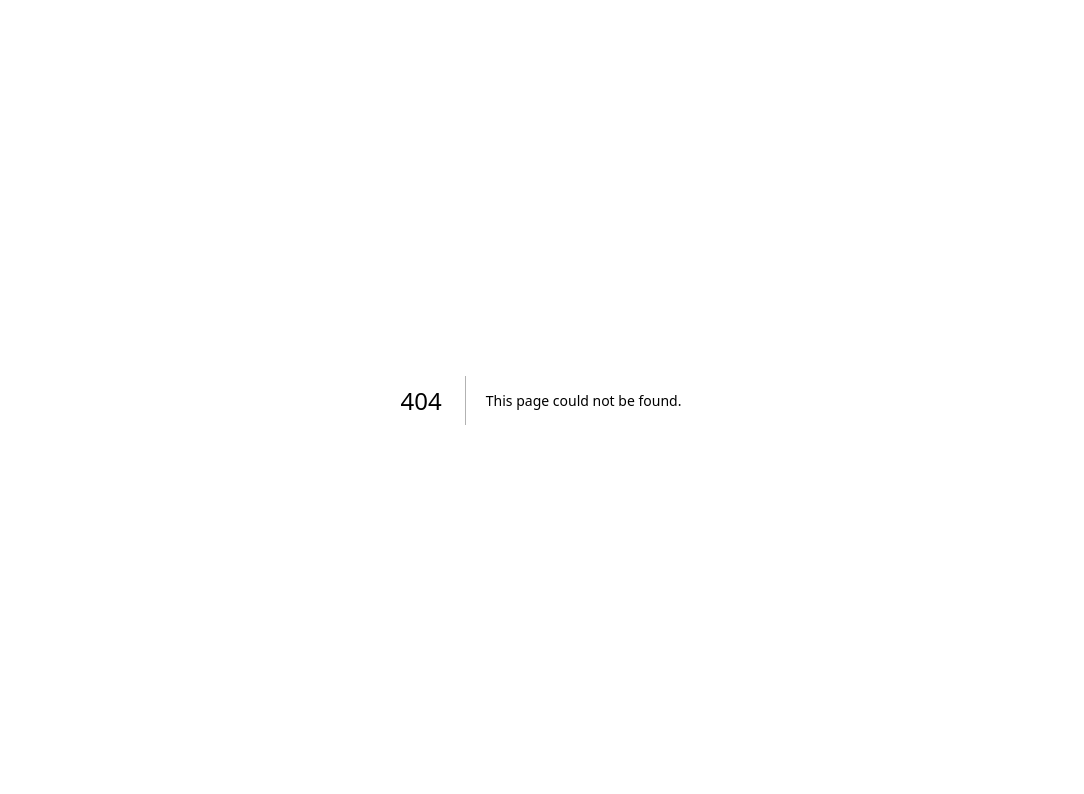
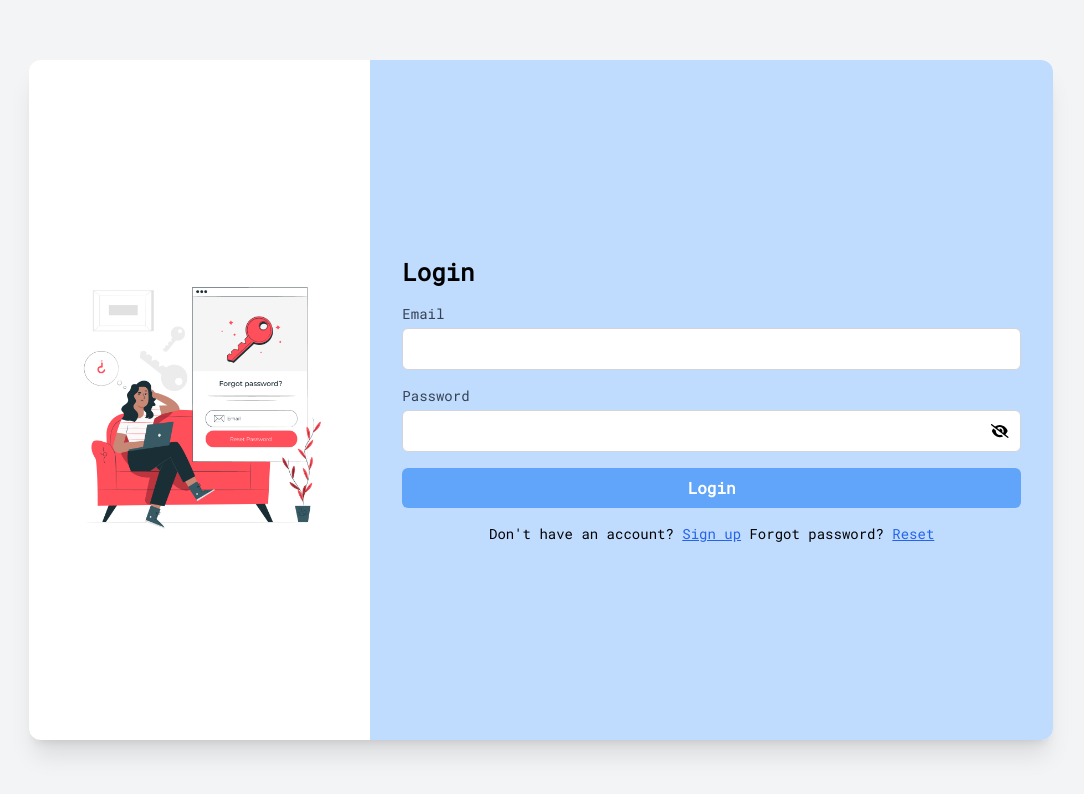
Before and after one commit to FadilRifqi/jadwal-kelas-frontend, a Next.js app: page /login in a window 1280 px wide. Before the commit this address had no page. Shown: the top 794 px of the page, without its empty margins (99-1183 px from the left). Built offline with nearby package versions, Linux system fonts and the light colour scheme.

Commit message:
feat: fetch login and register

```diff
--- a/app/auth/login/page.tsx
+++ b/app/login/page.tsx
@@ -6,6 +6,7 @@ import Link from "next/link";
 import { route } from "@/utils/route";
 import { FontAwesomeIcon } from "@fortawesome/react-fontawesome";
 import { faEye, faEyeSlash } from "@fortawesome/free-solid-svg-icons";
+import { motion } from "framer-motion";
 
 const LoginPage = () => {
   const [email, setEmail] = useState("");
@@ -16,10 +17,44 @@ const LoginPage = () => {
 
   const handleSubmit = async (e: React.FormEvent) => {
     e.preventDefault();
+    setLoading(true);
+    setError("");
+
+    try {
+      const response = await fetch(
+        `${process.env.NEXT_PUBLIC_API_URL}/auth/login`,
+        {
+          method: "POST",
+          headers: {
+            "Content-Type": "application/json",
+          },
+          body: JSON.stringify({ email, password }),
+        }
+      );
+
+      if (!response.ok) {
+        throw new Error("Login failed");
+      }
+
+      const data = await response.json();
+      console.log("Login successful:", data);
+      // Handle successful login (e.g., redirect, store token, etc.)
+    } catch (error) {
+      setError("Login failed. Please check your credentials and try again.");
+      console.error("Error during login:", error);
+    } finally {
+      setLoading(false);
+    }
   };
+
   return (
     <div className="min-h-screen flex items-center justify-center bg-gray-100">
-      <div className="md:flex w-full md:w-4/5 h-screen md:h-[85vh] rounded-l-xl rounded-xl shadow-xl bg-white">
+      <motion.div
+        initial={{ opacity: 0, y: 50 }}
+        animate={{ opacity: 1, y: 0 }}
+        transition={{ duration: 0.5 }}
+        className="md:flex w-full md:w-4/5 h-screen md:h-[85vh] rounded-l-xl rounded-xl shadow-xl bg-white"
+      >
         <div className="relative w-full md:w-1/3 h-full p-8 hidden md:flex items-center justify-center">
           <Image
             src={login}
@@ -79,8 +114,9 @@ const LoginPage = () => {
               </div>
             </div>
             <button
+              disabled={loading}
               type="submit"
-              className="w-full py-2 px-4 bg-blue-400 text-white font-semibold rounded-md hover:bg-blue-500 active:bg-blue-300"
+              className="w-full py-2 px-4 bg-blue-400 text-white font-semibold rounded-md hover:bg-blue-500 active:bg-blue-300 disabled:bg-blue-300"
             >
               Login
             </button>
@@ -99,7 +135,7 @@ const LoginPage = () => {
             </Link>
           </p>
         </div>
-      </div>
+      </motion.div>
     </div>
   );
 };
--- a/app/auth/register/page.tsx
+++ b/app/register/page.tsx
@@ -6,6 +6,7 @@ import Link from "next/link";
 import { route } from "@/utils/route";
 import { FontAwesomeIcon } from "@fortawesome/react-fontawesome";
 import { faEye, faEyeSlash } from "@fortawesome/free-solid-svg-icons";
+import { motion } from "framer-motion";
 
 const Registerpage = () => {
   const [firstName, setFirstName] = useState("");
@@ -14,14 +15,52 @@ const Registerpage = () => {
   const [password, setPassword] = useState("");
   const [isAgree, setIsAgree] = useState(false);
   const [isPasswordVisible, setIsPasswordVisible] = useState(false);
+  const [error, setError] = useState("");
+  const [loading, setLoading] = useState(false);
 
   const handleSubmit = async (e: React.FormEvent) => {
     e.preventDefault();
+    setLoading(true);
+    setError("");
+
+    try {
+      const response = await fetch(
+        `${process.env.NEXT_PUBLIC_API_URL}/auth/register`,
+        {
+          method: "POST",
+          headers: {
+            "Content-Type": "application/json",
+          },
+          body: JSON.stringify({ firstName, lastName, email, password }),
+        }
+      );
+
+      const data = await response.json();
+
+      if (!response.ok) {
+        throw new Error(data.message || "Registration failed");
+      }
+      console.log("Registration successful:", data);
+      // Handle successful registration (e.g., redirect, show success message, etc.)
+    } catch (error: any) {
+      setError(
+        error.message ||
+          "Registration failed. Please check your details and try again."
+      );
+      console.error("Error during registration:", error);
+    } finally {
+      setLoading(false);
+    }
   };
 
   return (
     <div className="min-h-screen flex items-center justify-center bg-gray-100">
-      <div className="md:flex w-full md:w-4/5 h-[85vh] rounded-r-xl rounded-xl shadow-xl bg-white">
+      <motion.div
+        initial={{ opacity: 0, y: 50 }}
+        animate={{ opacity: 1, y: 0 }}
+        transition={{ duration: 0.5 }}
+        className="md:flex w-full md:w-4/5 h-[85vh] rounded-r-xl rounded-xl shadow-xl bg-white"
+      >
         <div
           className="w-full md:w-2/3 h-full p-8 flex flex-col justify-center rounded-r-xl md:bg-blue-200 bg-cover bg-center mobile-bg-only"
           style={{ backgroundImage: `url(${login.src})` }}
@@ -128,11 +167,13 @@ const Registerpage = () => {
             </div>
             <button
               type="submit"
-              className="w-full py-2 px-4 bg-blue-400 text-white font-semibold rounded-md hover:bg-blue-500 active:bg-blue-300"
+              className="w-full py-2 px-4 bg-blue-400 text-white font-semibold rounded-md hover:bg-blue-500 active:bg-blue-300 disabled:bg-blue-300"
+              disabled={loading}
             >
-              Register
+              {loading ? "Registering..." : "Register"}
             </button>
           </form>
+          {error && <p className="mt-4 text-sm text-red-600">{error}</p>}
           <p className="mt-4 text-sm text-center">
             Already have an account?{" "}
             <Link href={route("login")} className="text-blue-600 underline">
@@ -149,7 +190,7 @@ const Registerpage = () => {
             className="rounded-xl"
           />
         </div>
-      </div>
+      </motion.div>
     </div>
   );
 };
--- a/package.json
+++ b/package.json
@@ -12,6 +12,7 @@
     "@fortawesome/fontawesome-svg-core": "^6.6.0",
     "@fortawesome/free-solid-svg-icons": "^6.6.0",
     "@fortawesome/react-fontawesome": "^0.2.2",
+    "framer-motion": "^11.3.31",
     "next": "14.2.7",
     "react": "^18",
     "react-dom": "^18"
--- a/utils/route.ts
+++ b/utils/route.ts
@@ -1,7 +1,7 @@
 const routes = {
-  login: "/auth/login",
-  register: "/auth/register",
-  resetPassword: "/auth/reset-password",
+  login: "/login",
+  register: "/register",
+  resetPassword: "/reset-password",
   // Add other routes here
 };
 
```
Also changed, not shown: app/reset-password/page.tsx (renamed from app/auth/reset-password/page.tsx).
